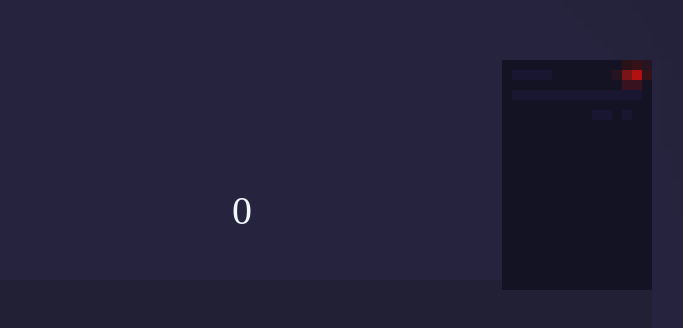
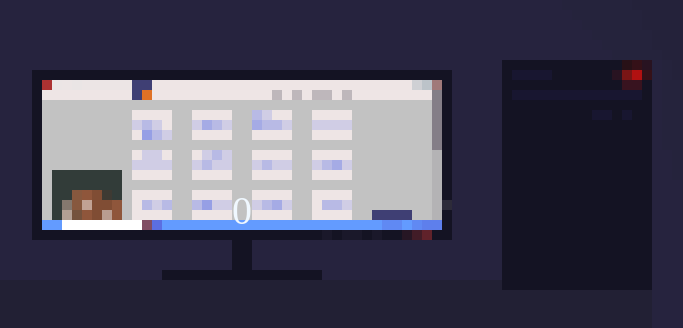
Before and after one commit to r10k5/Clicker, a Vue app: page / in a window 1280 px wide. Shown: the part 240-568 px from the top of the page, without its empty margins (558-1241 px from the left). Built offline with nearby package versions, Linux system fonts and the light colour scheme.

Commit message:
Добавлены мониторы и начата функция переключения

```diff
--- a/src/views/HomeView.vue
+++ b/src/views/HomeView.vue
@@ -6,13 +6,19 @@ const counter = ref(0);
 function pcClick() {
   counter.value++;
 }
+
+function changeMonitor() {
+
+}
 </script>
 
 <template>
   <main>
     <div class ="main">
       <img class="backgraund" src="src\assets\Sprite-0002-Recovered.svg" />
-      <img class="interact-object" src="src\assets\PC.svg" @click="pcClick"/>
+      <img class="interact-object pc" src="src\assets\PC.svg" @click="pcClick" />
+      <img class="interact-object monitor" src="src\assets\Monitor.svg" @click="changeMonitor "/>
+      <img class="interact-object monitor" src="src\assets\Monitor2.svg" />
       <div class="counter">
         {{ counter }}
       </div>
@@ -35,12 +41,19 @@ function pcClick() {
   z-index: 0;
 }
 .interact-object {
+  z-index: 1;
+  position: absolute;
+}
+.pc {
   height: 230px;
   width: 150px;
-  z-index: 1;
-  position: absolute;
   top: 300px;
   left: 1060px;
+}
+.monitor{
+  width: 420px;
+  height: 210px;
+  top:310px;
 }
 .counter{
   font-size: 40px;
```
Also changed, not shown: src/assets/Monitor.svg (added), src/assets/Monitor2.svg (added).
